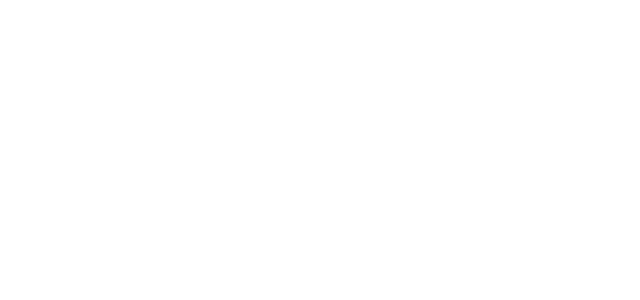
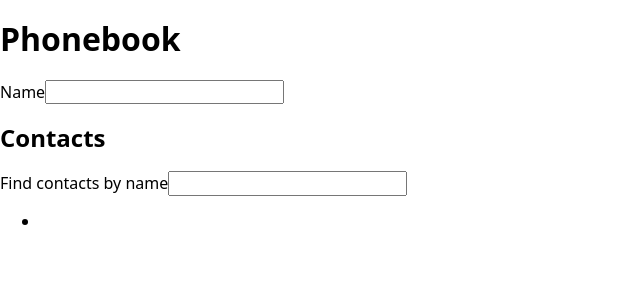
Before and after one commit to Feride-Sham/goit-react-hw-02-phonebook, a React (Create React App) app: page / in a window 1280 px wide. Shown: the top 300 px of the page, without its empty margins (0-640 px from the left). Built offline with nearby package versions, Linux system fonts and the light colour scheme.

Commit message:
feat: add start structure

```diff
--- a/src/App.js
+++ b/src/App.js
@@ -1,7 +1,27 @@
+import React, { Component } from "react";
+import ContactForm from "./components/ContactForm/ContactForm";
+import Filter from "./components/Filter/Filter.js";
+import ContactList from "./components/ContactList/ContactList";
 import "./App.css";
 
-function App() {
-  return <div className="App"></div>;
+class App extends Component {
+  state = {
+    contacts: [],
+    name: "",
+  };
+
+  render() {
+    return (
+      <div className="App">
+        <h1>Phonebook</h1>
+        <ContactForm />
+
+        <h2>Contacts</h2>
+        <Filter />
+        <ContactList />
+      </div>
+    );
+  }
 }
 
 export default App;
--- /dev/null
+++ b/src/components/ContactForm/ContactForm.js
@@ -0,0 +1,12 @@
+import React from "react";
+
+const ContactForm = () => {
+  return (
+    <form>
+      <label htmlFor="">Name</label>
+      <input type="text" />
+    </form>
+  );
+};
+
+export default ContactForm;
--- /dev/null
+++ b/src/components/ContactList/ContactList.js
@@ -0,0 +1,12 @@
+import React from "react";
+import ContactListItem from "../ContactListItem/ContactListItem";
+
+const ContactList = () => {
+  return (
+    <ul>
+      <ContactListItem />
+    </ul>
+  );
+};
+
+export default ContactList;
--- /dev/null
+++ b/src/components/ContactListItem/ContactListItem.js
@@ -0,0 +1,7 @@
+import React from "react";
+
+const ContactListItem = () => {
+  return <li></li>;
+};
+
+export default ContactListItem;
--- /dev/null
+++ b/src/components/Filter/Filter.js
@@ -0,0 +1,12 @@
+import React from "react";
+
+const Filter = () => {
+  return (
+    <form>
+      <label htmlFor="">Find contacts by name</label>
+      <input type="text" />
+    </form>
+  );
+};
+
+export default Filter;
```
Also changed, not shown: src/components/ContactForm/ContactForm.module.css (added), src/components/ContactList/ContactList.module.css (added), src/components/Filter/Filter.module.css (added).
